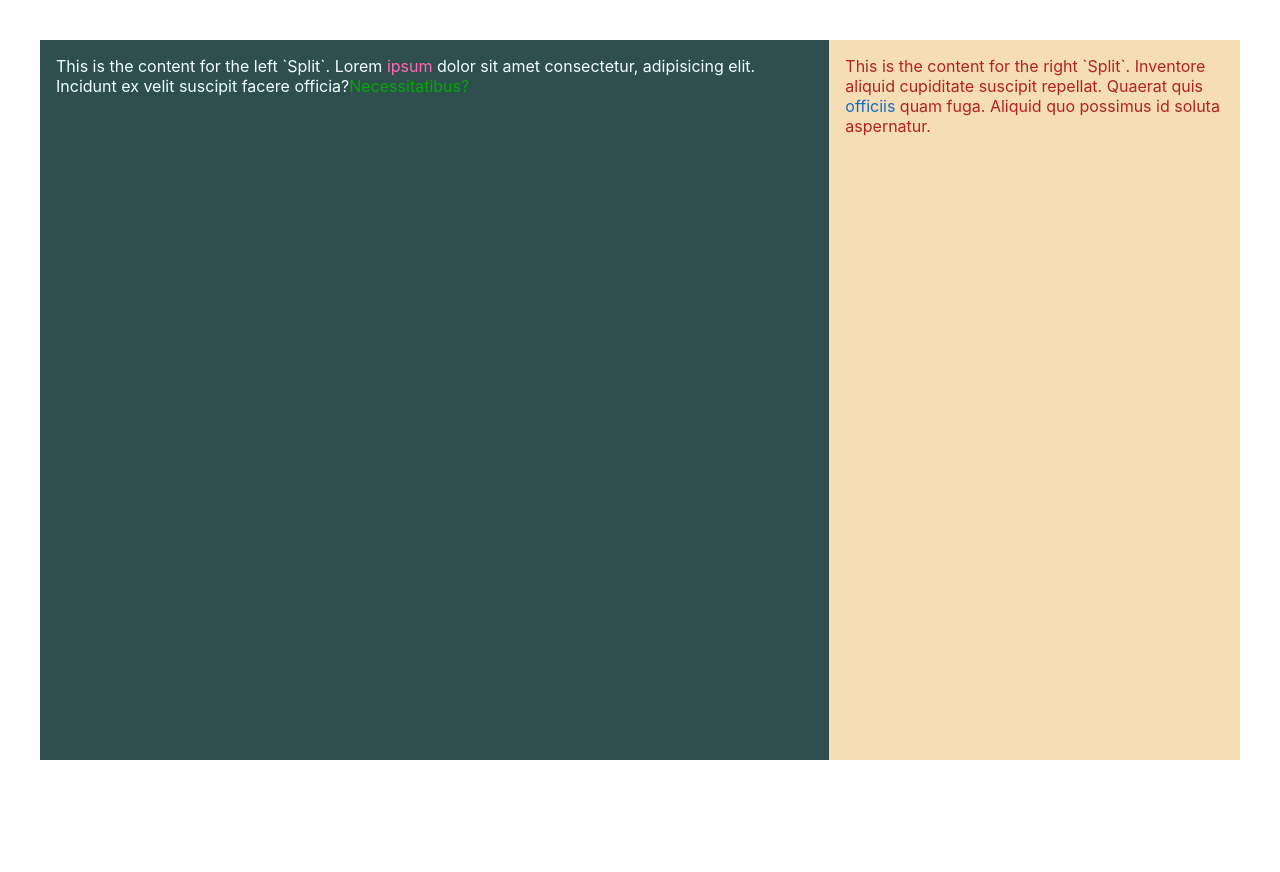
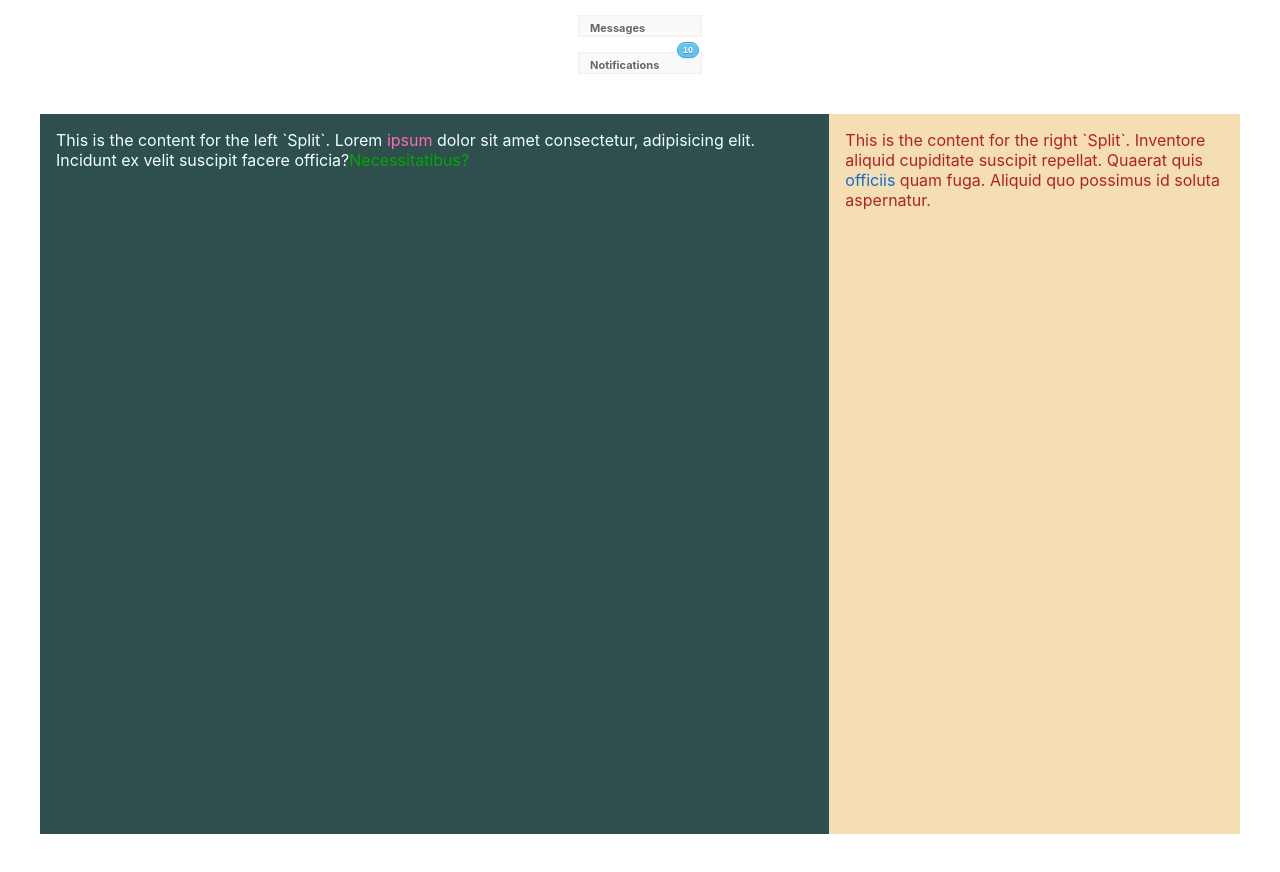
Before and after one commit to miguelr215/react-playground, a React (Create React App) app: page / in a window 1280 px wide. Before the commit the page ends 800 px from the top, so only its background shows below. Built offline with nearby package versions, Linux system fonts and the light colour scheme.

Commit message:
added message component

```diff
--- a/src/App.js
+++ b/src/App.js
@@ -2,6 +2,7 @@ import React from 'react';
 import Split from './composition/Split';
 import './App.css';
 import Tooltip from './composition/Tooltip';
+import Messages from './Messages';
 
 // make 2 tooltips here and 1 inside the App directly
 const firstTooltip = (
@@ -18,6 +19,9 @@ const secondTooltip = (
 
 function App() {
   return (
+    <div>
+    <Messages name="Messages" unread={0}/>
+      <Messages name="Notifications" unread={10}/>
     <main className='App'>
       <Split className="left" flexBasis={2}>
       This is the content for the left `Split`. Lorem {firstTooltip} dolor sit amet consectetur, adipisicing elit. Incidunt ex velit suscipit facere officia?
@@ -29,6 +33,7 @@ function App() {
         This is the content for the right `Split`. Inventore aliquid cupiditate suscipit repellat. Quaerat quis {secondTooltip} quam fuga. Aliquid quo possimus id soluta aspernatur.
       </Split>
     </main>
+    </div>
   );
 }
 
--- /dev/null
+++ b/src/Messages.css
@@ -0,0 +1,35 @@
+.messages {
+    display: block;
+    position: relative;
+    padding: 0 12px;
+    height: 22px;
+    line-height: 26px;
+    font-size: 11px;
+    font-weight: bold;
+    color: #666;
+    text-decoration: none;
+    text-shadow: 0 1px white;
+    background: #FAFAFA;
+    width: 100px;
+    box-shadow: inset 0 0 3px rgba(0, 0, 0, 0.1);
+    margin: 15px auto;
+  }
+
+  .messages .unread_count {
+    display: block;
+    position: absolute;
+    top: -10px;
+    right: 3px;
+    line-height: 14px;
+    height: 14px;
+    padding: 0 5px;
+    font-family: Arial, sans-serif;
+    font-size: 9px;
+    color: white;
+    text-shadow: 0 1px rgba(0, 0, 0, 0.25);
+    border: 1px solid;
+    border-radius: 10px;
+    box-shadow: inset 0 1px rgba(255, 255, 255, 0.3), 0 1px 1px rgba(0, 0, 0, 0.08);
+    background: #67c1ef;
+    border-color: #30aae9;
+  }
--- /dev/null
+++ b/src/Messages.js
@@ -0,0 +1,14 @@
+import React from 'react';
+import './Messages.css';
+
+export default function Messages(props) {
+  const badge = props.unread
+    ? <div className="unread_count">{props.unread}</div>
+    : null;
+  return (
+    <div className="messages">
+      {props.name}
+      {badge}
+    </div>
+  );
+}
--- a/src/composition/Tooltip.js
+++ b/src/composition/Tooltip.js
@@ -1,20 +1,20 @@
 import React from 'react';
 import './Tooltip.css';
 
-function Tooltip(props){
-    return (
-        <span className='Tooltip'>
-            <span
-                className='Tooltip-content'
-                style={{color: props.color}}>
-                {props.children}
-            </span>
-            <div className='Tooltip-message'>
-                {props.message}
-            </div>
-        </span>
-    )
-};
+// function Tooltip(props){
+//     return (
+//         <span className='Tooltip'>
+//             <span
+//                 className='Tooltip-content'
+//                 style={{color: props.color}}>
+//                 {props.children}
+//             </span>
+//             <div className='Tooltip-message'>
+//                 {props.message}
+//             </div>
+//         </span>
+//     )
+// };
 
 class TooltipClass extends React.Component {
     static defaultProps = {
--- a/src/leapyearprogram/index.js
+++ b/src/leapyearprogram/index.js
@@ -5,7 +5,7 @@ function leapYear(year) {
     const div400 = year % 400 === 0;
     const div100 = year % 100 === 0;
     const div4 = year % 4 === 0;
-    return div400 || (div4 || !div100);
+    return div400 || (div4 && !div100);
   }
 
   // The next line makes the function available to other JavaScript modules
```
Also changed, not shown: 2 other files (tests, documents, lock files or other folders).
